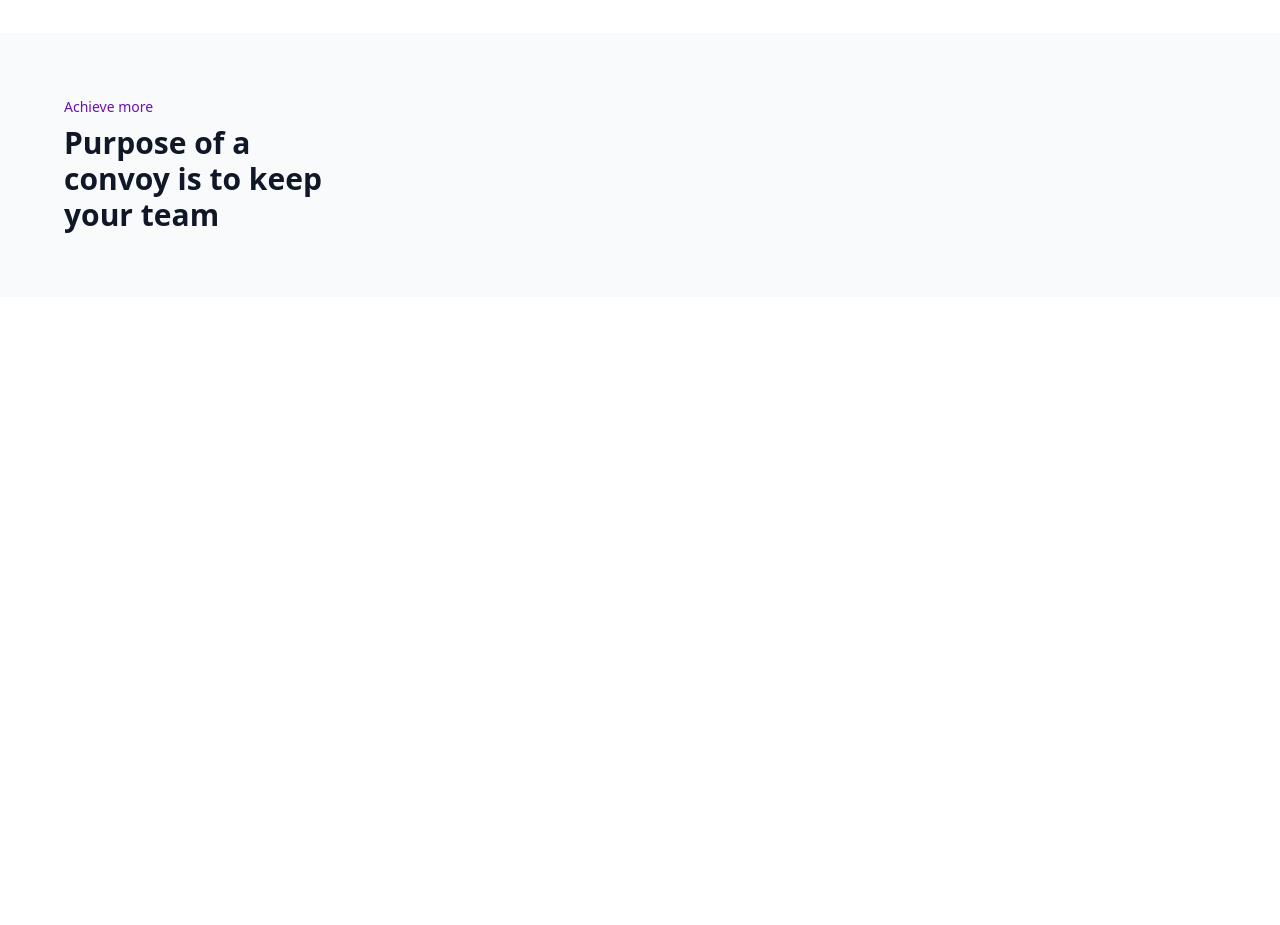
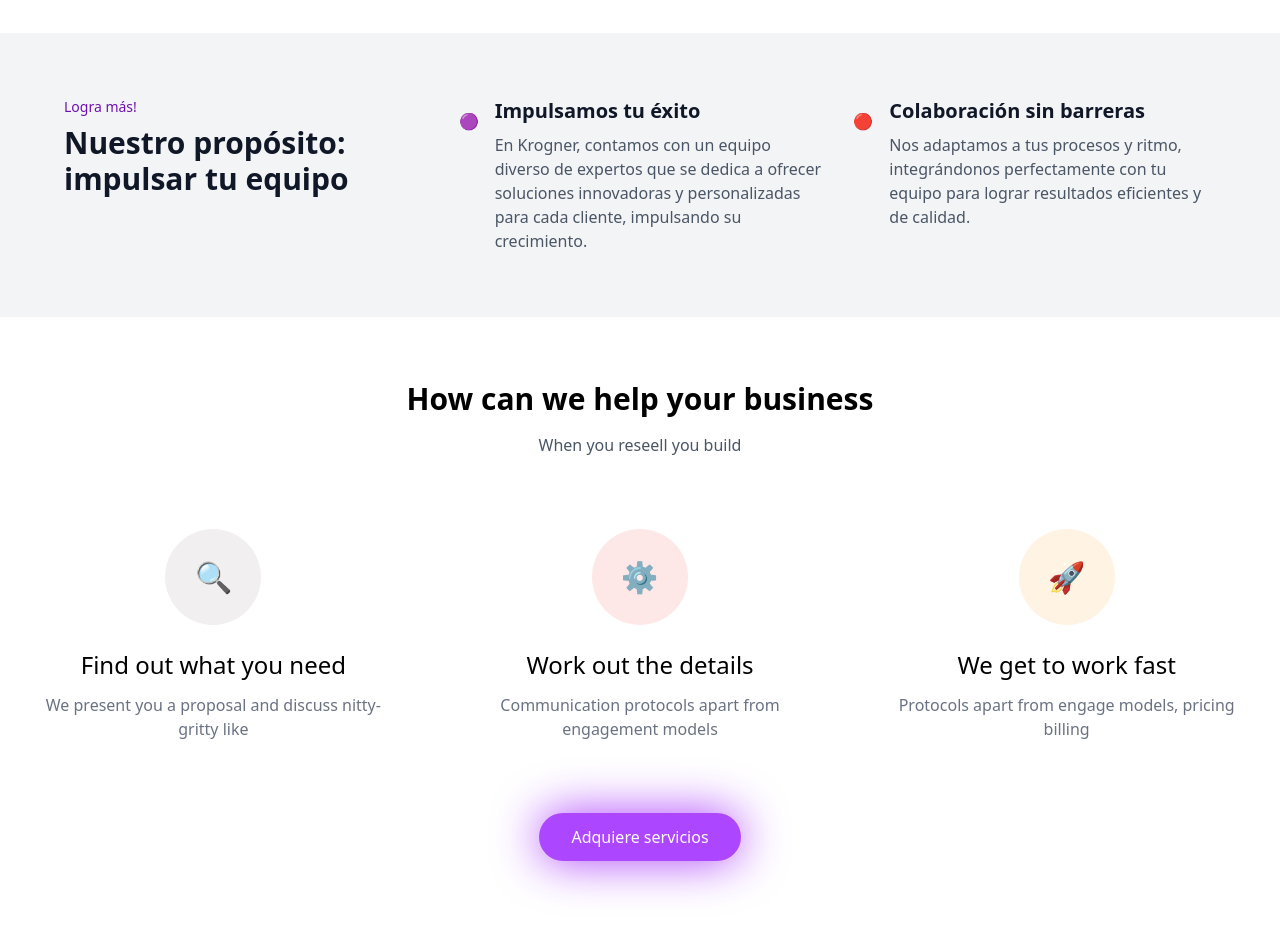
Before and after one commit to Luncier14/KrognerLandingPage, a React (Vite) app in the folder Krogner/: page / in a window 1280 px wide. Shown: the part 1020-1945 px from the top of the page. Before the commit the page ends 1317 px from the top, so only its background shows below. Built offline with nearby package versions, Linux system fonts and the light colour scheme.

Commit message:
FeaturesSection complete

```diff
--- a/Krogner/src/App.jsx
+++ b/Krogner/src/App.jsx
@@ -3,6 +3,7 @@ import Navbar from './components/Navbar'
 import Hero from './components/Hero'
 import CompanyLogo from './components/CompanyLogo'
 import PurposeSection from './components/PurposeSection'
+import FeaturesSection from './components/FeaturesSection'
 
 function App() {
 
@@ -15,6 +16,8 @@ function App() {
           <Hero/>
           <CompanyLogo/>
           <PurposeSection/>
+          <FeaturesSection/>
+
         </div>
     </main>
   )
--- /dev/null
+++ b/Krogner/src/components/FeaturesSection.jsx
@@ -0,0 +1,63 @@
+import React from 'react'
+
+const features = [
+    {
+      icon: "🔍",
+      title: "Find out what you need",
+      description: "We present you a proposal and discuss nitty-gritty like"
+    },
+    {
+      icon: "⚙️",
+      title: "Work out the details",
+      description: "Communication protocols apart from engagement models"
+    },
+    {
+      icon: "🚀",
+      title: "We get to work fast",
+      description: "Protocols apart from engage models, pricing billing"
+    }
+  ]
+
+
+const FeaturesSection = () => {
+  return (
+    <section className='max-w-7xl mx-auto px-4 py-16'>
+        {/* Heading texts */}
+        <div className='text-center mb-12'>
+            <h2 className='text-3xl font-bold mb-4'>How can we help your business</h2>
+            <p className='text-gray-600'>When you reseell you build</p>
+        </div>
+
+        {/* Features */}
+        <div className='grid grid-cols-1 md:grid-cols-3 gap-8'>
+            {
+                features.map((feature, index) => (
+                    <div key={index} className='flex flex-col text-center items-center p-6'>
+                       <div className='w-24 h-24 rounded-full mb-6 flex items-center justify-center' style={{
+                        backgroundColor: index === 0 ? "#F1EFF0" : index === 1 ? "#FEE7E7" : "#FFF3E4"
+                       }}>
+                            <div className='text-3xl'>{feature.icon}</div>
+                        </div>
+
+                        <h3 className='text-2xl font-medium mb-3'>{feature.title}</h3>
+                        <p className='text-gray-500 text-center'>{feature.description}</p>
+                    </div>
+                ))
+            }
+        </div>
+
+        {/* Btn */}
+
+
+        <div className='text-center mt-12'>
+            <button className='bg-purple-500 text-white cursor-pointer px-8 py-3 rounded-full font-medium hover:bg-purple-800 transition-colors relative'>Adquiere servicios
+                <div className='absolute -z-10 w-full h-full rounded-full bg-purple-600/80 blur-xl top-0 left-0'>
+
+                </div>
+            </button>
+        </div>
+    </section>
+  )
+}
+
+export default FeaturesSection
--- a/Krogner/src/components/PurposeSection.jsx
+++ b/Krogner/src/components/PurposeSection.jsx
@@ -1,17 +1,42 @@
 import React from 'react'
 
 const PurposeSection = () => {
+
+   const features = [
+    {
+      icon: "🟣", // Replace with your actual icon component or image
+      title: "Impulsamos tu éxito",
+      description: "En Krogner, contamos con un equipo diverso de expertos que se dedica a ofrecer soluciones innovadoras y personalizadas para cada cliente, impulsando su crecimiento."
+    },
+    {
+      icon: "🔴", // Replace with your actual icon component or image
+      title: "Colaboración sin barreras",
+      description: "Nos adaptamos a tus procesos y ritmo, integrándonos perfectamente con tu equipo para lograr resultados eficientes y de calidad."
+    }
+  ];
+
   return (
-    <section className='w-full bg-gray-50 py-16 px-4 sm:px-6 md:px-8'>
+    <section className='w-full bg-gray-100 py-16 px-4 sm:px-6 md:px-8' id='about'>
         <div className='max-w-6xl mx-auto'>
             <div className='grid md:grid-cols-3 grid-cols-1 gap-8'>
             <div className=''>
-                <p className='text-sm text-purple-800 font-medium mb-2'>Achieve more</p>
-                <h2 className='text-3xl md:w-4/5 w-full md:text-4x1 font-bold text-gray-900'>Purpose of a convoy is to keep your team</h2>
+                <p className='text-sm text-purple-800 font-medium mb-2'>Logra más!</p>
+                <h2 className='text-3xl md:w-4/5 w-full md:text-4x1 font-bold text-gray-900'>Nuestro propósito: impulsar tu equipo</h2>
             </div>
                 {/* Bullet points */}
-                <div>
 
+                <div className='col-span-2 grid grid-cols-1 md:grid-cols-2 justify-between gap-8'>
+                    {
+                      features.map((feature, index) => (
+                        <div key={index} className='flex  space-x-4'>
+                          <div className='w-12 h-12 flex items-center justify-start rounded-lg'>{feature.icon}</div>
+                          <div>
+                            <h3 className='text-xl font-semibold text-gray-900 mb-2'> {feature.title}</h3>
+                            <p className='text-gray-600'>{feature.description}</p>
+                          </div>
+                        </div>
+                      ))
+                    }
                 </div>
             </div>
         </div>
```
